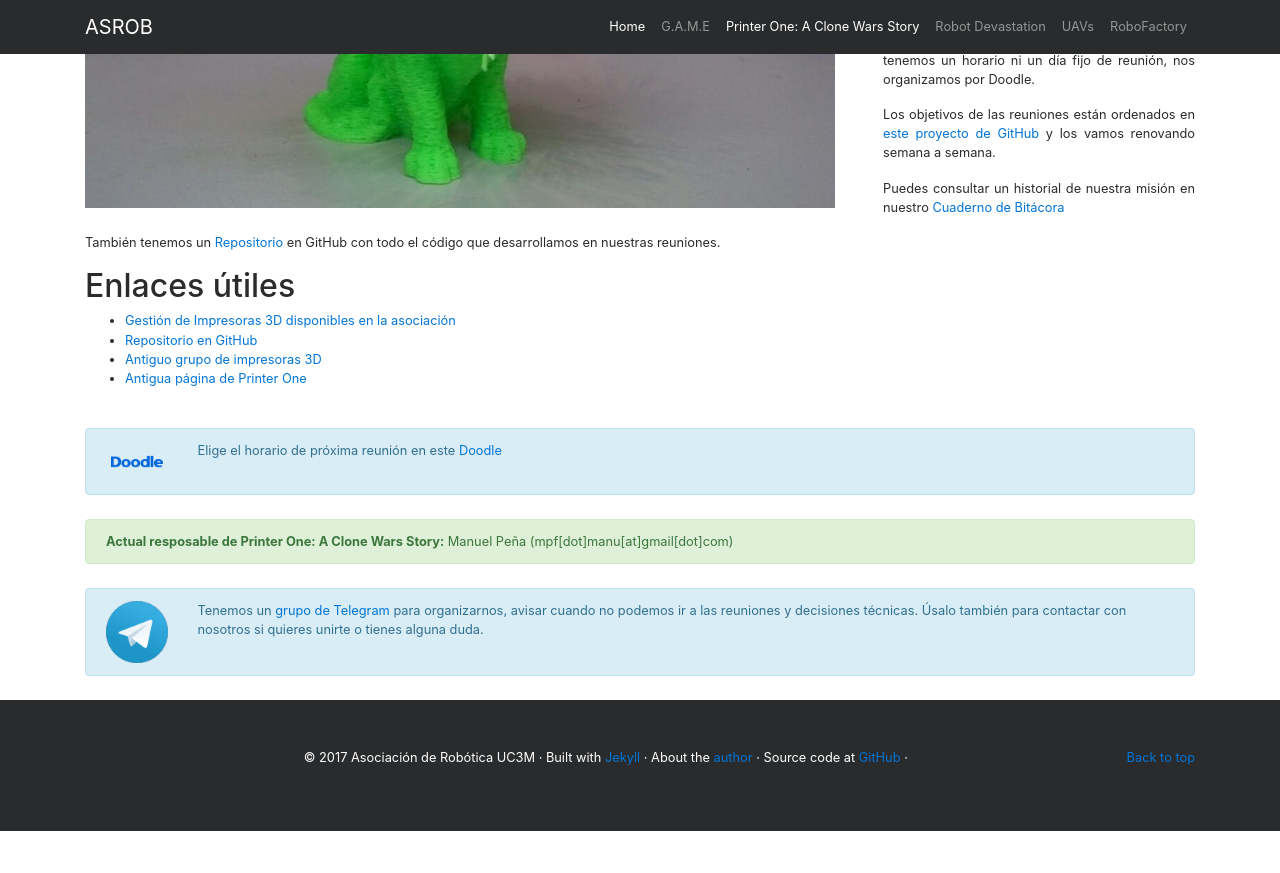
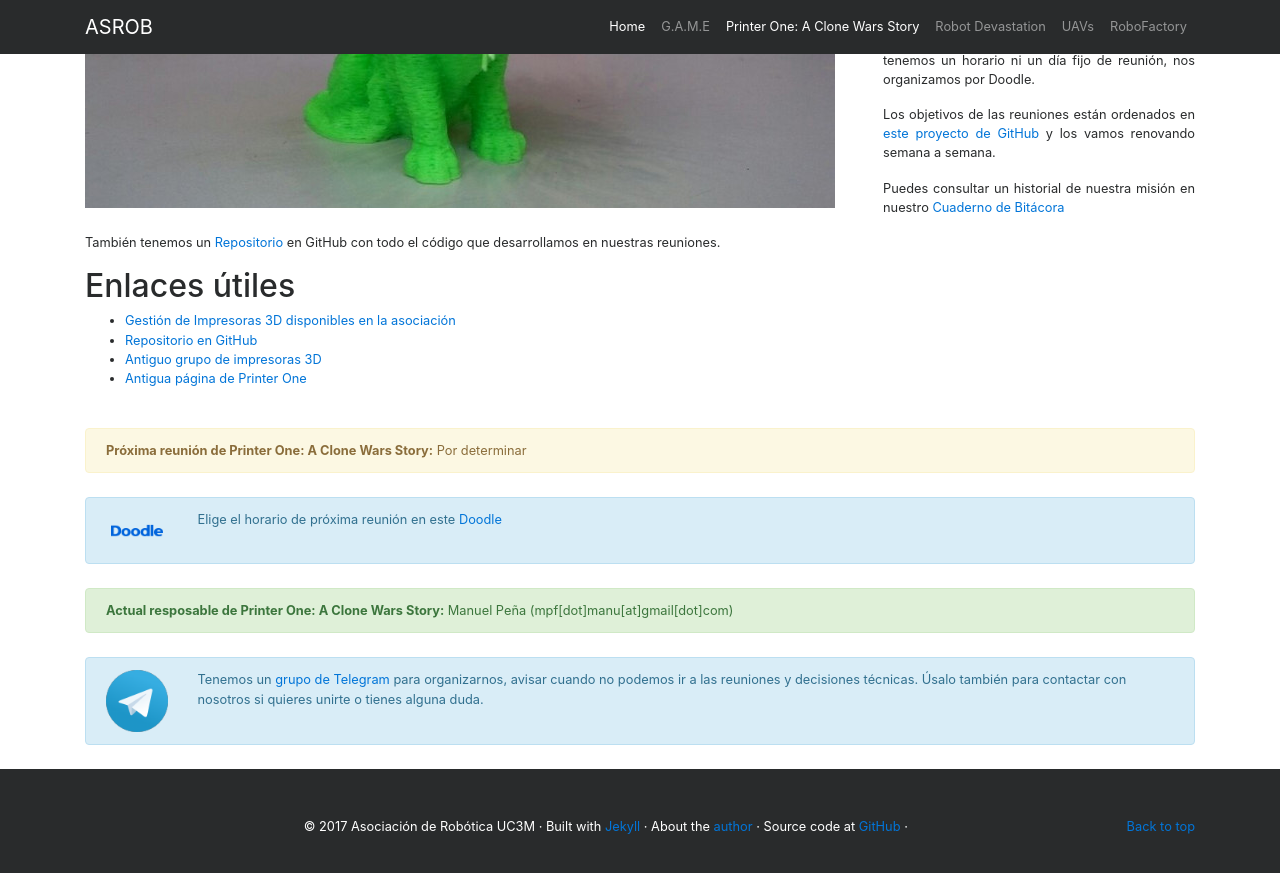
Before and after one commit to asrob-uc3m/asrob-uc3m.github.io, a Jekyll site: the page built from _workgroups/2017-05-28-printer-one.markdown, in a window 1280 px wide and 900 px high, scrolled down 1019 px. Shown: the top 873 px of the window. Built offline with Jekyll 4.4.1, drawn with Linux system fonts in a browser that asks for light colours; before the commit the page ends 1850 px from its top, so only the background shows below that.

Commit message:
Add dummy string for setting up badges

```diff
--- a/_workgroups/2017-05-28-printer-one.markdown
+++ b/_workgroups/2017-05-28-printer-one.markdown
@@ -9,6 +9,7 @@ picture: /img/printer_one.png
 picture_full: /img/printer_one-full.jpg
 manager: Manuel Peña
 manager_email: mpf[dot]manu[at]gmail[dot]com
+next_meeting: Por determinar
 next_meeting_doodle: https://doodle.com/poll/6rw9cifkt4wh6ikv
 layout: workgroup
 ---
```
